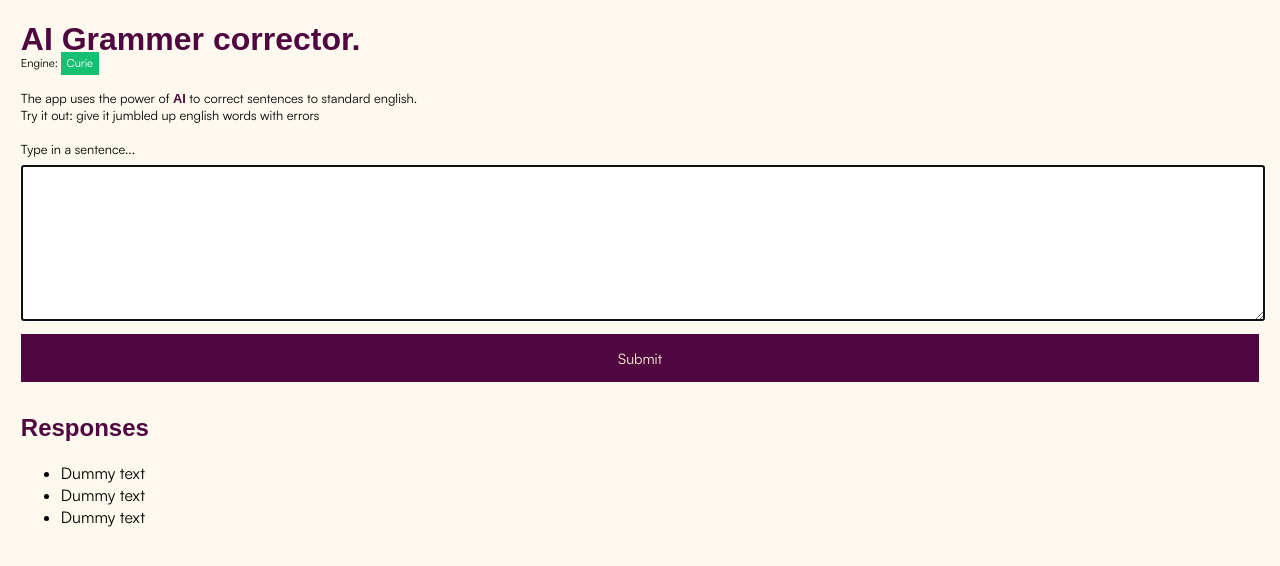
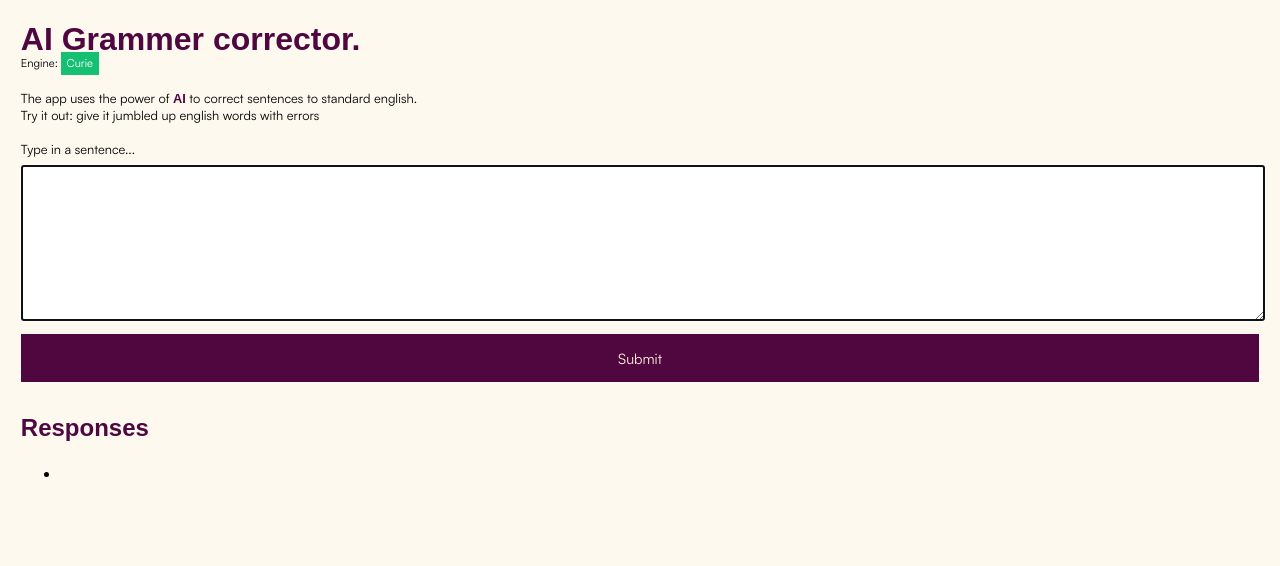
Before and after one commit to adeleke5140/AI-Grammar-Corrector, a React (Vite) app: page / in a window 1280 px wide. Shown: the top 566 px of the page. Built offline with nearby package versions, Linux system fonts and the light colour scheme; a web font is replaced by a local one.

Commit message:
show the result of the textarea in the console

```diff
--- a/src/components/Form.jsx
+++ b/src/components/Form.jsx
@@ -1,14 +1,23 @@
-const Form = () => (
-  <form className="form">
+const Form = ({ values, onChange }) => (
+  <form
+    className="form"
+    onSubmit={(event) => {
+      event.preventDefault()
+      console.log("form submitted")
+    }}
+  >
     <label htmlFor="textInput">
       <span className="form__label">Type in a sentence...</span>
       <br />
       <textarea
         name="textInput"
+        type="text"
         id="textInput"
         cols="30"
         rows="10"
-        autoComplete
+        value={values}
+        onChange={onChange}
+        required
         autoFocus
       />
     </label>
--- a/src/components/Result.jsx
+++ b/src/components/Result.jsx
@@ -1,12 +1,12 @@
-const Result = () => (
+const Result = ({ values }) => {
+  return (
     <div className="Responses">
       <h2 className="Responses__title">Responses</h2>
       <ul>
-      <li>Dummy text</li>
-      <li>Dummy text</li>
-      <li>Dummy text</li>
+        <li>{values.textInput}</li>
       </ul>
     </div>
   )
+}
 
 export default Result
--- a/src/pages/App.jsx
+++ b/src/pages/App.jsx
@@ -20,7 +20,7 @@ const App = () => {
     <div className="App">
       <Header title="AI Grammer corrector." />
       <main>
-        <Form onChange={onChange} />
+        <Form onChange={onChange} value={values} />
         <Result values={values} />
       </main>
     </div>
```
Lines whose indentation alone changed are shown as unchanged.
